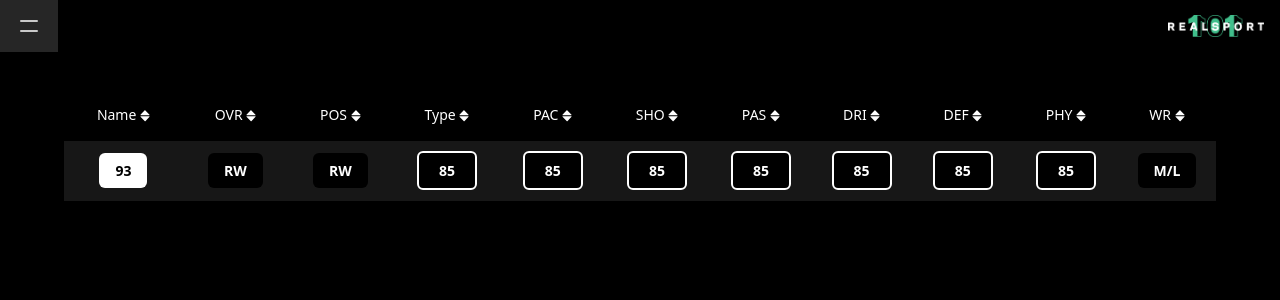
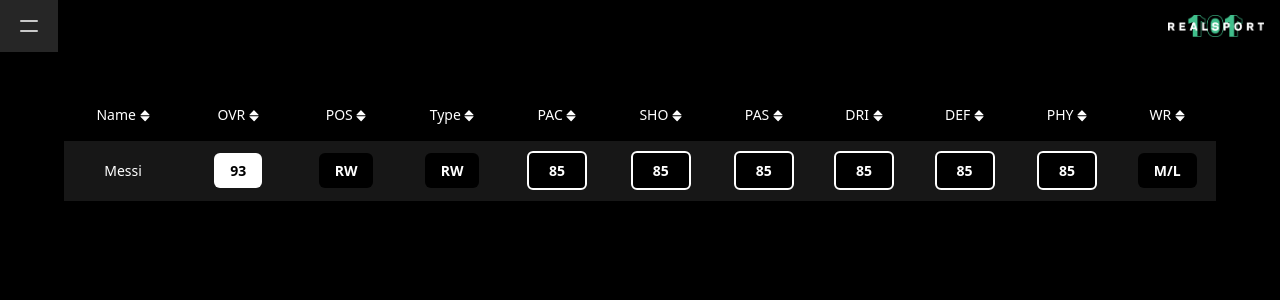
Before and after one commit to MooseSaeed/gfifa-stats, a Nuxt app: page / in a window 1280 px wide. Shown: the top 300 px of the page. Built offline with nearby package versions, Linux system fonts and the light colour scheme.

Commit message:
index table ready

```diff
--- a/pages/index.vue
+++ b/pages/index.vue
@@ -18,6 +18,9 @@
 
         <template v-slot:tableRows>
           <tableTrow>
+            <td class="py-5 px-6 text-center">
+              <p class="rounded-md inline font-normal">Messi</p>
+            </td>
             <td class="py-5 px-6 text-center text-black">
               <p class="bg-white rounded-md inline px-4 py-2">93</p>
             </td>
@@ -69,13 +72,7 @@
                 85
               </p>
             </td>
-            <td class="py-5 px-1 text-center text-white">
-              <p
-                class="bg-black border-2 border-white rounded-md inline px-5 py-2"
-              >
-                85
-              </p>
-            </td>
+
             <td class="py-5 px-2 text-center text-white">
               <p class="bg-black rounded-md inline px-4 py-2">M/L</p>
             </td>
```
